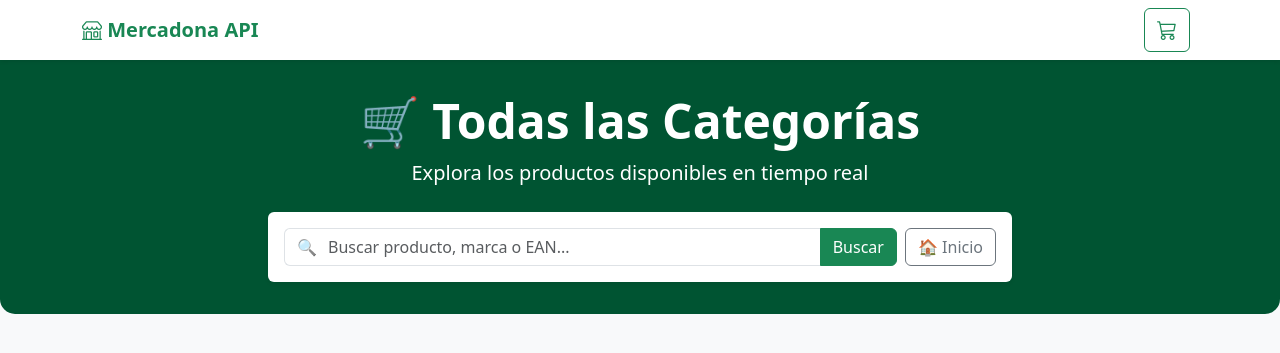
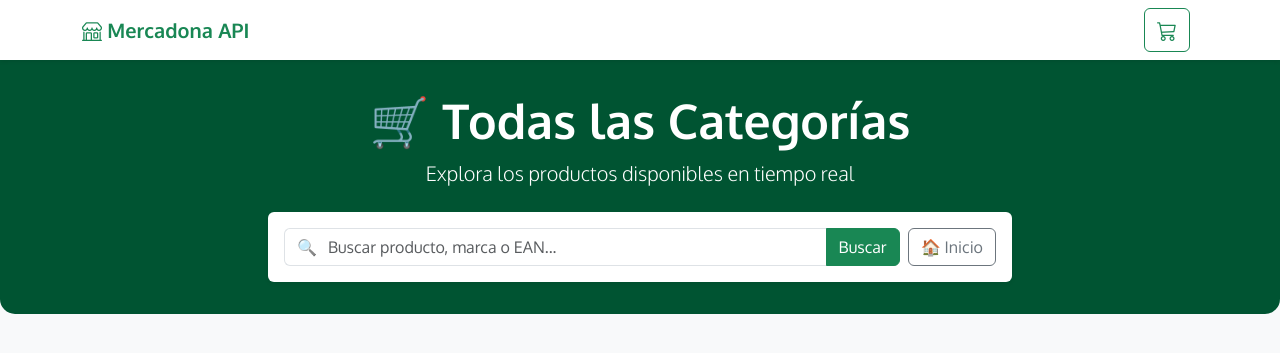
Before and after one commit to iflorido/FastAPI-Mercadona, a Python web app: template templates/index.html in a window 1280 px wide. Shown: the top 353 px of the page. Run offline with Jinja, Linux system fonts and the light colour scheme; the template is opened without the code that fills it, so the values that code supplies are empty.

Commit message:
Añadimos nueva fuente Oxygen

```diff
--- a/templates/index.html
+++ b/templates/index.html
@@ -6,9 +6,12 @@
     <title>Mercadona API - Inicio</title>
     <link href="https://cdn.jsdelivr.net/npm/bootstrap@5.3.0/dist/css/bootstrap.min.css" rel="stylesheet">
     <link rel="stylesheet" href="https://cdn.jsdelivr.net/npm/bootstrap-icons@1.11.0/font/bootstrap-icons.css">
+    <link rel="preconnect" href="https://fonts.googleapis.com">
+    <link rel="preconnect" href="https://fonts.gstatic.com" crossorigin>
+    <link href="https://fonts.googleapis.com/css2?family=Oxygen:wght@300;400;700&display=swap" rel="stylesheet">
 
     <style>
-        body { background-color: #f8f9fa; }
+        body { background-color: #f8f9fa; font-family: 'Oxygen', sans-serif; }
         .hero-section {
             background-color: #005432; /* Verde Mercadona */
             color: white;
@@ -36,12 +39,13 @@
         .subcat-link:hover {
             color: #005432;
             padding-left: 5px; /* Pequeño efecto de movimiento */
+            font-weight: 700;
         }
         .card-header-custom {
             background-color: white;
             border-bottom: 2px solid #9dcfbc;
             color: #005432;
-            font-weight: bold;
+            font-weight: 700;
         }
         /* Estilo para el badge del carrito */
         .cart-badge {
```
